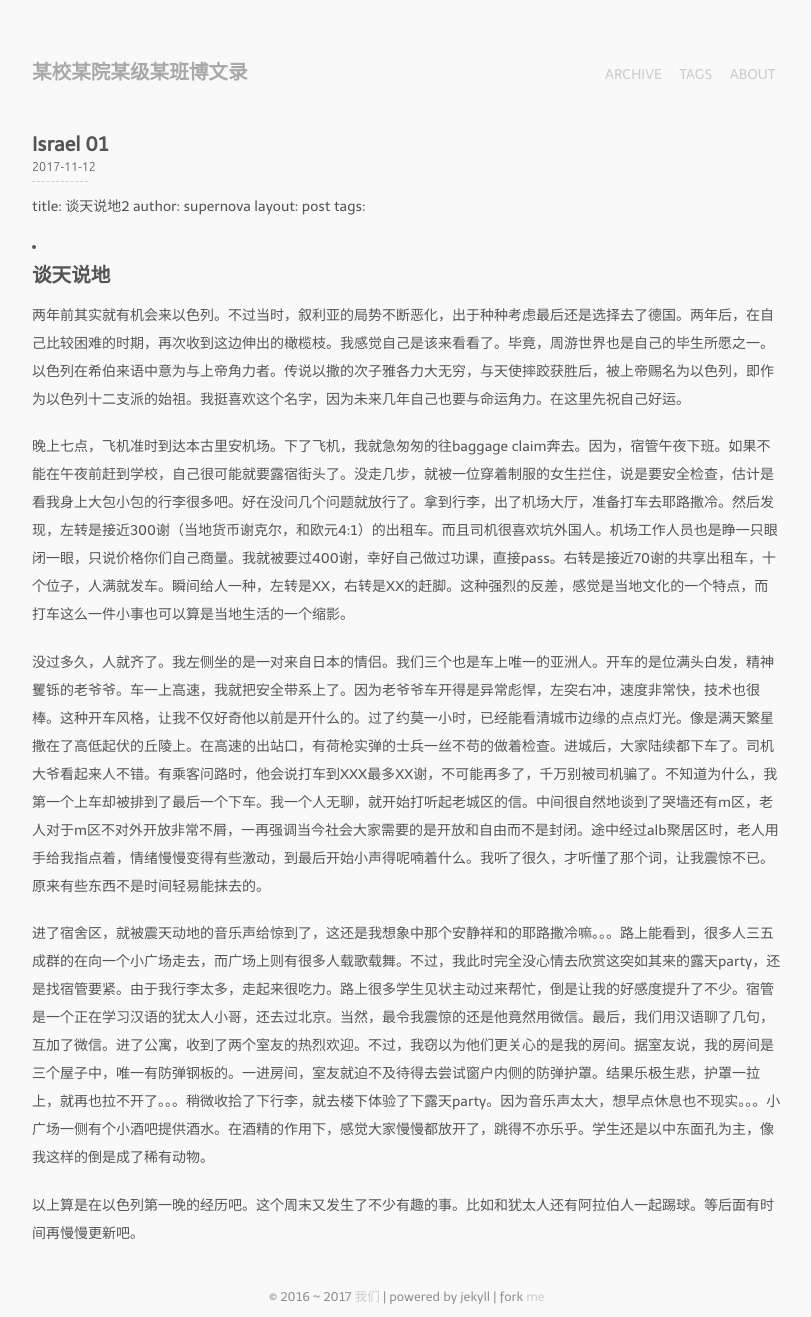
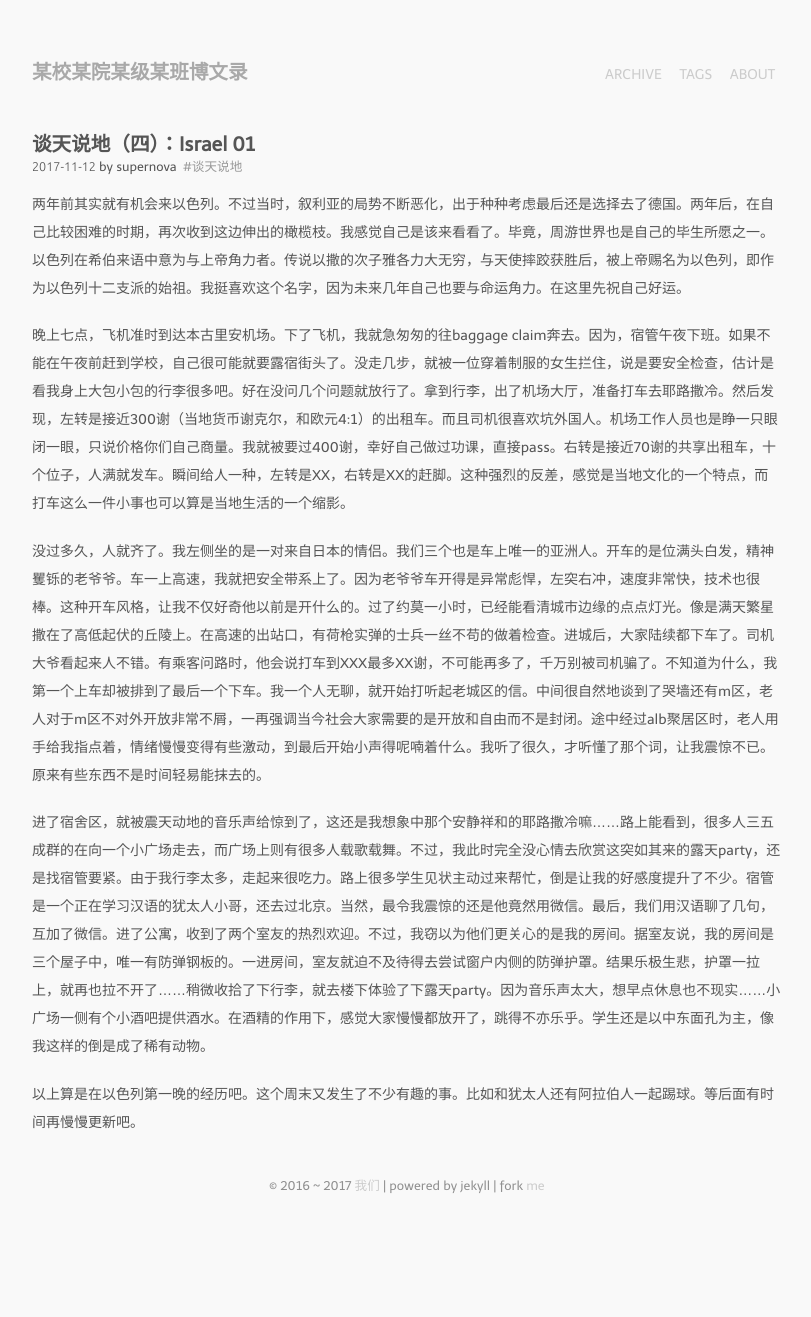
Before and after one commit to pkuphys/pkuphys.github.io, a Jekyll site: the page built from _posts/2017-11-12-Israel-01.md, in a window 1280 px wide. Shown: the whole page, without its empty margins (233-1044 px from the left). Built offline with Jekyll 4.4.1, drawn with Linux system fonts in a browser that asks for light colours; nearby versions of some CDN libraries; some web fonts are replaced; our own code applies the rules of GitHub Pages for plain Markdown files; comment, search, counter and statistics services are not loaded; after the commit the page ends 1206 px from its top, so only the background shows below that.

Commit message:
Format 2017-11-12-Israel-01.md

```diff
--- a/_posts/2017-11-12-Israel-01.md
+++ b/_posts/2017-11-12-Israel-01.md
@@ -1,10 +1,10 @@
 ---
-title: 谈天说地2
+title: 谈天说地（四）：Israel 01
 author: supernova
 layout: post
 tags:
   - 谈天说地
-----
+---
 
 两年前其实就有机会来以色列。不过当时，叙利亚的局势不断恶化，出于种种考虑最后还是选择去了德国。两年后，在自己比较困难的时期，再次收到这边伸出的橄榄枝。我感觉自己是该来看看了。毕竟，周游世界也是自己的毕生所愿之一。以色列在希伯来语中意为与上帝角力者。传说以撒的次子雅各力大无穷，与天使摔跤获胜后，被上帝赐名为以色列，即作为以色列十二支派的始祖。我挺喜欢这个名字，因为未来几年自己也要与命运角力。在这里先祝自己好运。
 
@@ -13,6 +13,6 @@ tags:
 没过多久，人就齐了。我左侧坐的是一对来自日本的情侣。我们三个也是车上唯一的亚洲人。开车的是位满头白发，精神矍铄的老爷爷。车一上高速，我就把安全带系上了。因为老爷爷车开得是异常彪悍，左突右冲，速度非常快，技术也很棒。这种开车风格，让我不仅好奇他以前是开什么的。过了约莫一小时，已经能看清城市边缘的点点灯光。像是满天繁星撒在了高低起伏的丘陵上。在高速的出站口，有荷枪实弹的士兵一丝不苟的做着检查。进城后，大家陆续都下车了。司机大爷看起来人不错。有乘客问路时，他会说打车到XXX最多XX谢，不可能再多了，千万别被司机骗了。不知道为什么，我第一个上车却被排到了最后一个下车。我一个人无聊，就开始打听起老城区的信。中间很自然地谈到了哭墙还有m区，老人对于m区不对外开放非常不屑，一再强调当今社会大家需要的是开放和自由而不是封闭。途中经过alb聚居区时，老人用手给我指点着，情绪慢慢变得有些激动，到最后开始小声得呢喃着什么。我听了很久，才听懂了那个词，让我震惊不已。原来有些东西不是时间轻易能抹去的。
 
 
-进了宿舍区，就被震天动地的音乐声给惊到了，这还是我想象中那个安静祥和的耶路撒冷嘛。。。路上能看到，很多人三五成群的在向一个小广场走去，而广场上则有很多人载歌载舞。不过，我此时完全没心情去欣赏这突如其来的露天party，还是找宿管要紧。由于我行李太多，走起来很吃力。路上很多学生见状主动过来帮忙，倒是让我的好感度提升了不少。宿管是一个正在学习汉语的犹太人小哥，还去过北京。当然，最令我震惊的还是他竟然用微信。最后，我们用汉语聊了几句，互加了微信。进了公寓，收到了两个室友的热烈欢迎。不过，我窃以为他们更关心的是我的房间。据室友说，我的房间是三个屋子中，唯一有防弹钢板的。一进房间，室友就迫不及待得去尝试窗户内侧的防弹护罩。结果乐极生悲，护罩一拉上，就再也拉不开了。。。稍微收拾了下行李，就去楼下体验了下露天party。因为音乐声太大，想早点休息也不现实。。。小广场一侧有个小酒吧提供酒水。在酒精的作用下，感觉大家慢慢都放开了，跳得不亦乐乎。学生还是以中东面孔为主，像我这样的倒是成了稀有动物。
+进了宿舍区，就被震天动地的音乐声给惊到了，这还是我想象中那个安静祥和的耶路撒冷嘛......路上能看到，很多人三五成群的在向一个小广场走去，而广场上则有很多人载歌载舞。不过，我此时完全没心情去欣赏这突如其来的露天party，还是找宿管要紧。由于我行李太多，走起来很吃力。路上很多学生见状主动过来帮忙，倒是让我的好感度提升了不少。宿管是一个正在学习汉语的犹太人小哥，还去过北京。当然，最令我震惊的还是他竟然用微信。最后，我们用汉语聊了几句，互加了微信。进了公寓，收到了两个室友的热烈欢迎。不过，我窃以为他们更关心的是我的房间。据室友说，我的房间是三个屋子中，唯一有防弹钢板的。一进房间，室友就迫不及待得去尝试窗户内侧的防弹护罩。结果乐极生悲，护罩一拉上，就再也拉不开了......稍微收拾了下行李，就去楼下体验了下露天party。因为音乐声太大，想早点休息也不现实......小广场一侧有个小酒吧提供酒水。在酒精的作用下，感觉大家慢慢都放开了，跳得不亦乐乎。学生还是以中东面孔为主，像我这样的倒是成了稀有动物。
 
 以上算是在以色列第一晚的经历吧。这个周末又发生了不少有趣的事。比如和犹太人还有阿拉伯人一起踢球。等后面有时间再慢慢更新吧。
```
